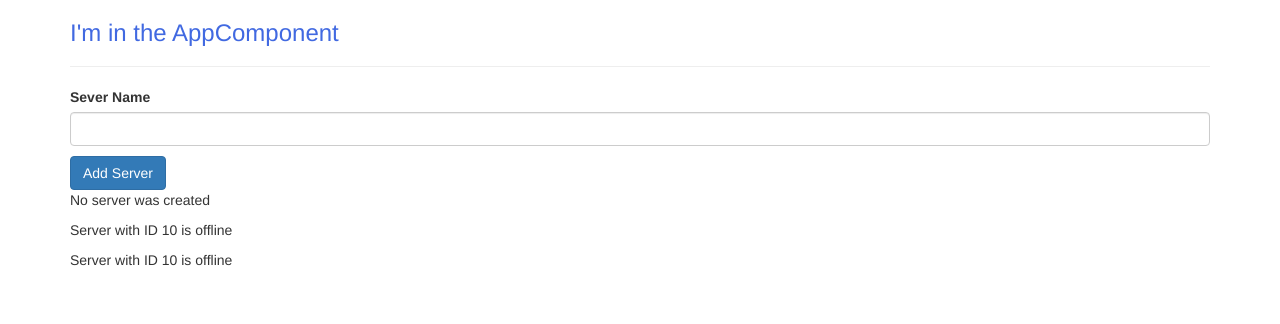
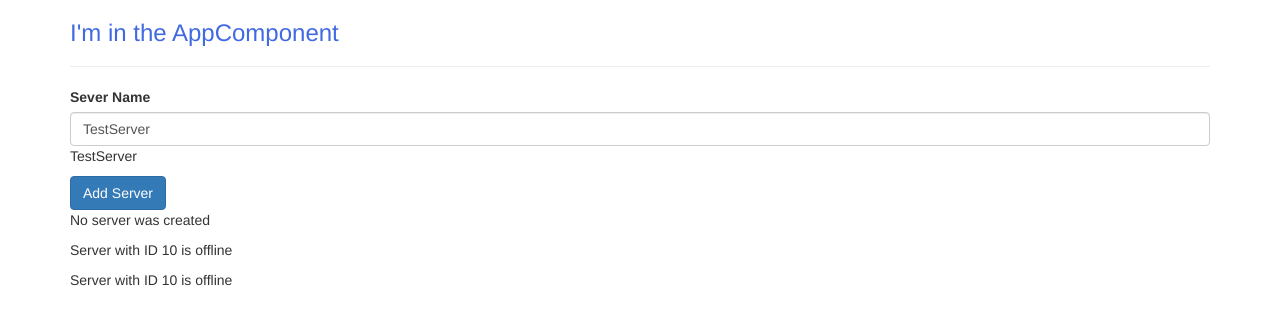
Before and after one commit to SallakImane/my-first-app, an Angular app: page / in a window 1280 px wide. Shown: the top 324 px of the page. Built offline with nearby package versions, Linux system fonts and the light colour scheme.

Commit message:
Two-Way-Databinding

```diff
--- a/src/app/servers/servers.component.html
+++ b/src/app/servers/servers.component.html
@@ -1,7 +1,10 @@
 <label>Sever Name</label>
+<!--<input type="text"
+       class="form-control"
+       (input)="onUpdateServerName($event)">-->
 <input type="text"
        class="form-control"
-       (input)="onUpdateServerName($event)">
+      [(ngModel)] ="serverName">
 <p>{{serverName}}</p>
 <button class="btn btn-primary"
         [disabled]="!allowNewServer"
--- a/src/app/servers/servers.component.ts
+++ b/src/app/servers/servers.component.ts
@@ -8,7 +8,7 @@
 export class ServersComponent implements OnInit {
   allowNewServer = false;
   serverCreationStatus = 'No server was created';
-  serverName = '';
+  serverName = 'TestServer';
 
   constructor() {
     setTimeout(() => {
```
